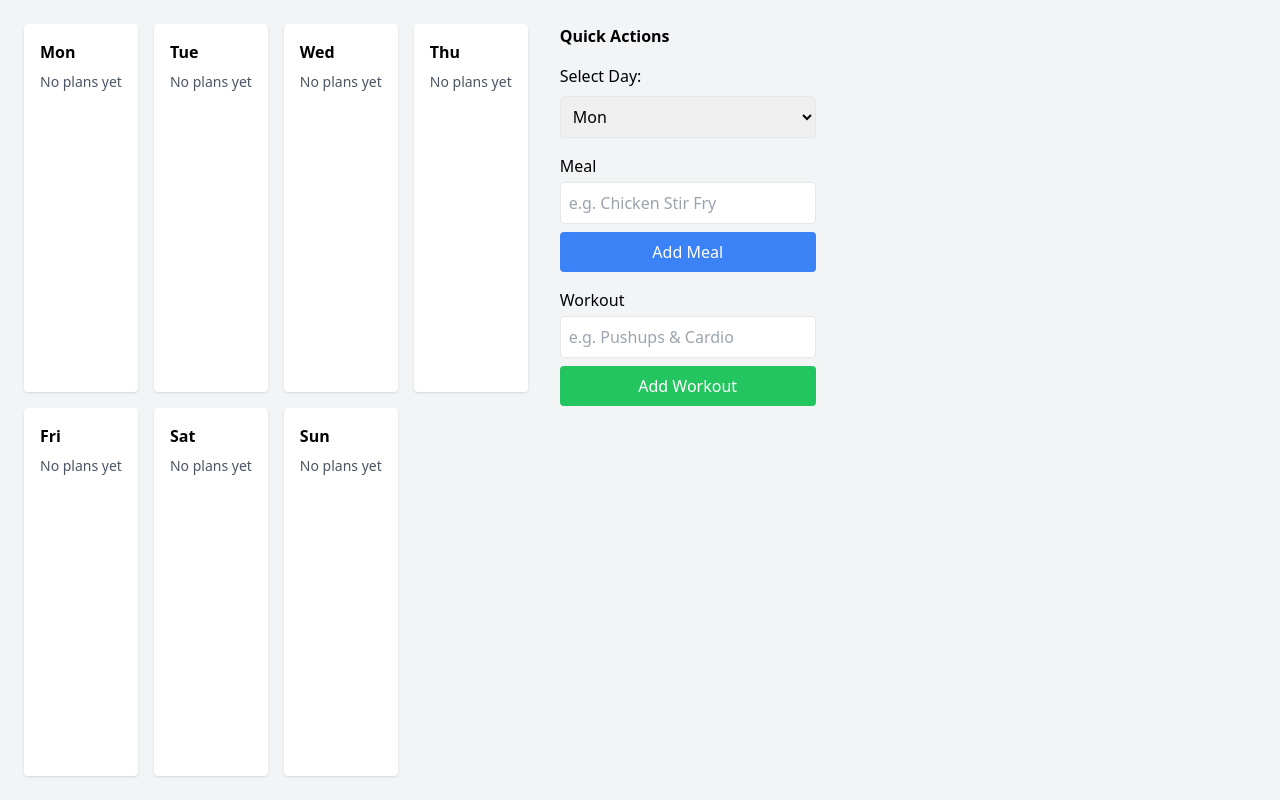
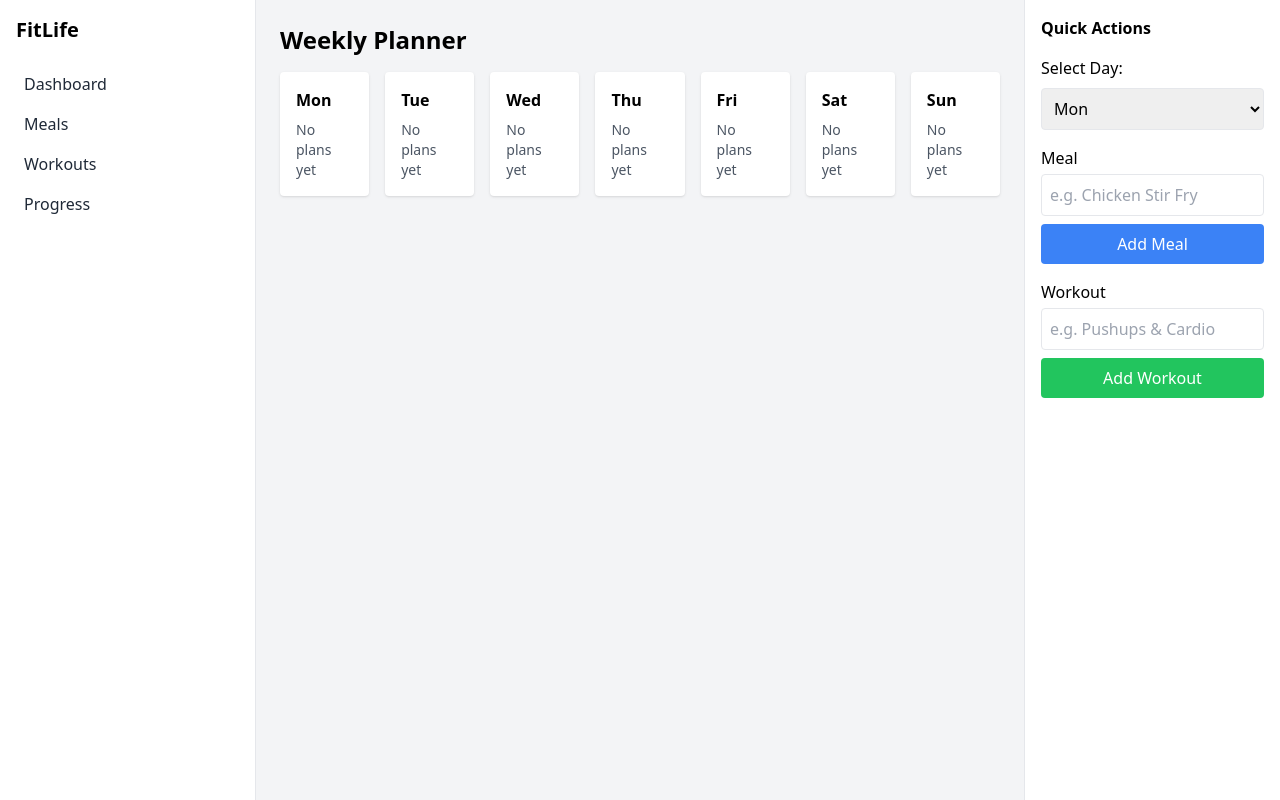
Before and after one commit to crudy002/meal-planner, a React (Vite) app in the folder fit-life-manager/: page / in a window 1280 px wide. Built offline with nearby package versions, Linux system fonts and the light colour scheme.

Commit message:
Added sidebar for eventual page navigation, fixed layout to fullscreen

```diff
--- a/fit-life-manager/src/components/Planner.tsx
+++ b/fit-life-manager/src/components/Planner.tsx
@@ -45,16 +45,30 @@ export const Planner = () => {
     };
 
     return (
-        <div className="flex p-6">
-            {/* Week grid with daycards */}
-            <div className="grid grid-cols-1 sm:grid-cols-2 lg:grid-cols-4 gap-4 flex-grow">
-                {Object.entries(plan).map(([day, data]) => (
-                    <DayCard key={day} day={day} data={data} />
-                ))}
-            </div>
+        <div className="flex min-h-screen bg-gray-100 w-full">
+            {/* Sidebar */}
+            <aside className="w-1/5 bg-white p-4 border-r">
+                <h1 className="text-xl font-bold mb-6">FitLife</h1>
+                <nav className="space-y-2">
+                    <button className="block w-full text-left text-gray-800 hover:bg-gray-200 px-2 py-1 rounded">Dashboard</button>
+                    <button className="block w-full text-left text-gray-800 hover:bg-gray-200 px-2 py-1 rounded">Meals</button>
+                    <button className="block w-full text-left text-gray-800 hover:bg-gray-200 px-2 py-1 rounded">Workouts</button>
+                    <button className="block w-full text-left text-gray-800 hover:bg-gray-200 px-2 py-1 rounded">Progress</button>
+                </nav>
+            </aside>
 
-            {/* Form input */}
-            <div className="ml-8 w-64">
+            {/* Main Content */}
+            <main className="w-3/5 p-6 overflow-auto">
+                <h2 className="text-2xl font-bold mb-4">Weekly Planner</h2>
+                <div className="grid grid-cols-1 md:grid-cols-3 lg:grid-cols-4 xl:grid-cols-7 gap-4">
+                    {Object.entries(plan).map(([day, data]) => (
+                        <DayCard key={day} day={day} data={data} />
+                    ))}
+                </div>
+            </main>
+
+            {/* Right Sidebar */}
+            <aside className="w-1/5 bg-white p-4 border-l">
                 <h2 className="font-bold mb-4">Quick Actions</h2>
 
                 <label className="block mb-2 font-medium">Select Day:</label>
@@ -97,7 +111,8 @@ export const Planner = () => {
                 >
                     Add Workout
                 </button>
-            </div>
+            </aside>
         </div>
+
     );
 };
--- a/fit-life-manager/vite.config.ts
+++ b/fit-life-manager/vite.config.ts
@@ -7,7 +7,7 @@ export default defineConfig({
   server: {
     host: true, // allow external access
     strictPort: true,
-    port: 5173,
+    port: 5174,
     allowedHosts: true // <-- Add this line
   }
 })
```
